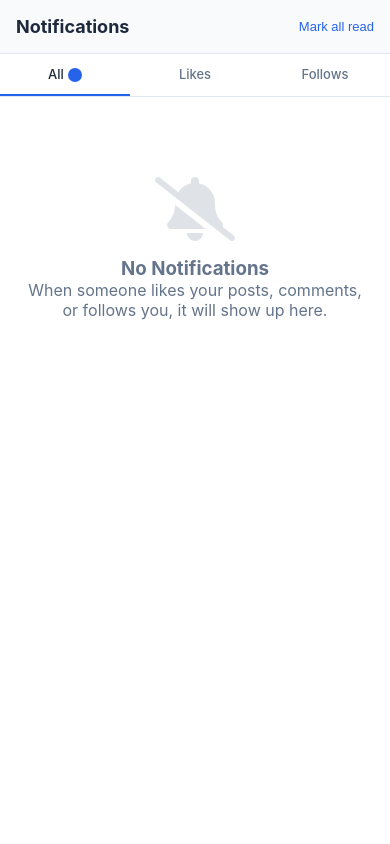
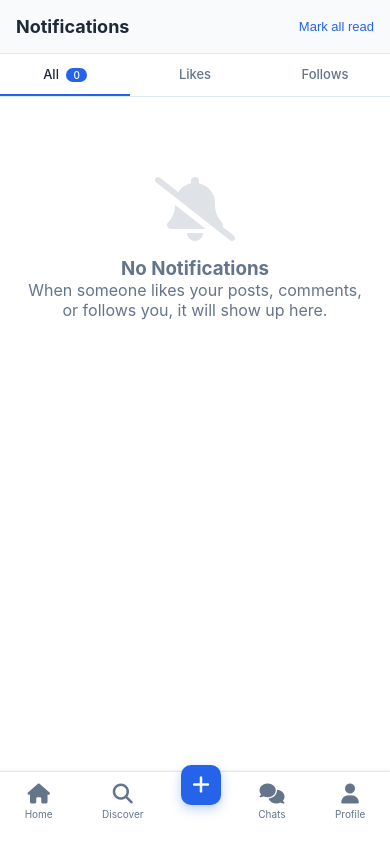
Before and after one commit to mwasi01/bantuafrica, a Flask app: page /notifications in a window 390 px wide. Run offline with Flask 3, Linux system fonts and the light colour scheme; a user stored in the database is signed in; data that the repository does not hold is empty; some libraries are stand-ins or nearby versions.

Commit message:
Update notifications.html

```diff
--- a/templates/notifications.html
+++ b/templates/notifications.html
@@ -9,6 +9,54 @@
         margin: 0 auto;
         background: var(--bg-primary);
         min-height: 100vh;
+        padding-bottom: 80px;
+    }
+
+    /* Mobile Navigation */
+    .mobile-nav {
+        display: flex;
+        position: fixed;
+        bottom: 0;
+        left: 0;
+        right: 0;
+        background: white;
+        border-top: 1px solid var(--border-color);
+        padding: 8px 0 var(--safe-bottom, 20px);
+        z-index: 1000;
+        justify-content: space-around;
+        box-shadow: 0 -1px 3px rgba(0,0,0,0.05);
+    }
+
+    @media (min-width: 992px) {
+        .mobile-nav { display: none; }
+    }
+
+    .mobile-nav-item {
+        display: flex;
+        flex-direction: column;
+        align-items: center;
+        gap: 4px;
+        color: var(--text-secondary);
+        font-size: 10px;
+        text-decoration: none;
+        transition: color 0.2s;
+        padding: 4px 12px;
+    }
+
+    .mobile-nav-item.active { color: var(--accent); }
+    .mobile-nav-item i { font-size: 20px; }
+
+    .mobile-nav-item.create-btn {
+        background: var(--accent);
+        color: white;
+        width: 40px;
+        height: 40px;
+        border-radius: 10px;
+        display: flex;
+        align-items: center;
+        justify-content: center;
+        margin-top: -15px;
+        box-shadow: 0 4px 12px rgba(37, 99, 235, 0.3);
     }
 
     .notifications-header {
@@ -193,6 +249,12 @@
         font-size: 64px;
         opacity: 0.2;
         margin-bottom: 16px;
+    }
+
+    @media (max-width: 480px) {
+        .notifications-container {
+            padding-bottom: 90px;
+        }
     }
 </style>
 
@@ -294,7 +360,29 @@
     </div>
 </div>
 
-<!-- Hidden CSRF token -->
+<!-- Mobile Bottom Navigation -->
+<nav class="mobile-nav">
+    <a href="{{ url_for('home') }}" class="mobile-nav-item">
+        <i class="fas fa-home"></i>
+        <span>Home</span>
+    </a>
+    <a href="{{ url_for('search') }}" class="mobile-nav-item">
+        <i class="fas fa-search"></i>
+        <span>Discover</span>
+    </a>
+    <a href="{{ url_for('new_post') }}" class="mobile-nav-item create-btn">
+        <i class="fas fa-plus"></i>
+    </a>
+    <a href="{{ url_for('messages') }}" class="mobile-nav-item">
+        <i class="fas fa-comments"></i>
+        <span>Chats</span>
+    </a>
+    <a href="{{ url_for('profile') }}" class="mobile-nav-item">
+        <i class="fas fa-user"></i>
+        <span>Profile</span>
+    </a>
+</nav>
+
 <meta name="csrf-token" content="{{ csrf_token() }}">
 {% endblock %}
 
@@ -372,7 +453,6 @@ async function markAllRead() {
 async function followBack(username, button, notifId) {
     button.textContent = 'Following';
     button.disabled = true;
-    button.classList.add('following');
 
     try {
         const response = await fetch(`/follow/${username}`, {
@@ -389,7 +469,6 @@ async function followBack(username, button, notifId) {
     } catch (e) {
         button.textContent = 'Follow Back';
         button.disabled = false;
-        button.classList.remove('following');
         showToast('Failed to follow', 'error');
     }
 }
@@ -397,10 +476,9 @@ async function followBack(username, button, notifId) {
 // ============ UPDATE COUNTS ============
 function updateNotificationCounts() {
     const allUnread = document.querySelectorAll('.notification-item.unread').length;
-    document.getElementById('allCount').textContent = allUnread || '';
+    document.getElementById('allCount').textContent = allUnread || '0';
 }
 
-// Initialize
 document.addEventListener('DOMContentLoaded', updateNotificationCounts);
 </script>
 {% endblock %}
```
Also changed, not shown: other parts of templates/notifications.html (+29 -24 lines).
